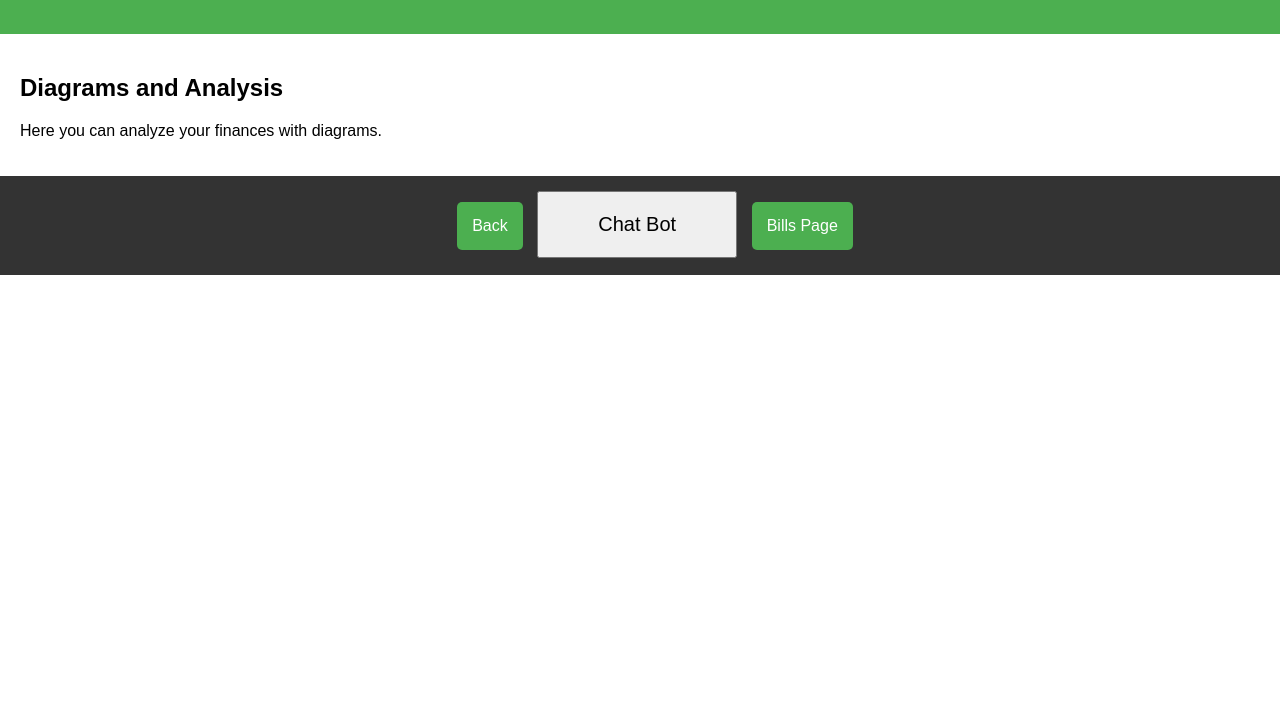
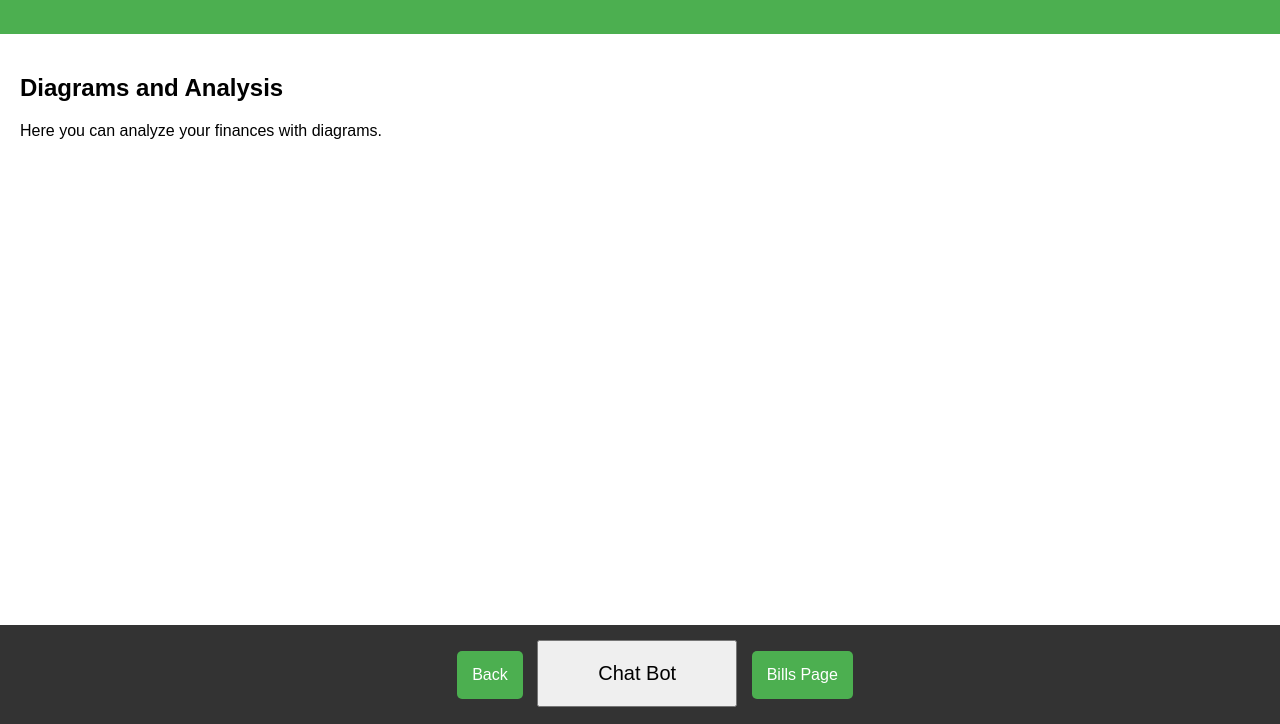
Before and after one commit to glebgol/belkart-hackathon, a website: page analysis.html in a window 1280 px wide. Shown: the part 76-800 px from the top of the page. Drawn offline with Linux system fonts and the light colour scheme.

Commit message:
fix footer in analysis, and bills localization

```diff
--- a/analysis.html
+++ b/analysis.html
@@ -8,6 +8,9 @@
         body {
             font-family: Arial, sans-serif;
             margin: 0;
+            display: flex;
+            flex-direction: column;
+            min-height: 100vh;
         }
         header {
             background: #4CAF50;
@@ -17,6 +20,7 @@
         }
         main {
             padding: 20px;
+            flex: 1;
         }
         footer {
             background: #333;
```
Also changed, not shown: bills.html (+1 -1 lines).
